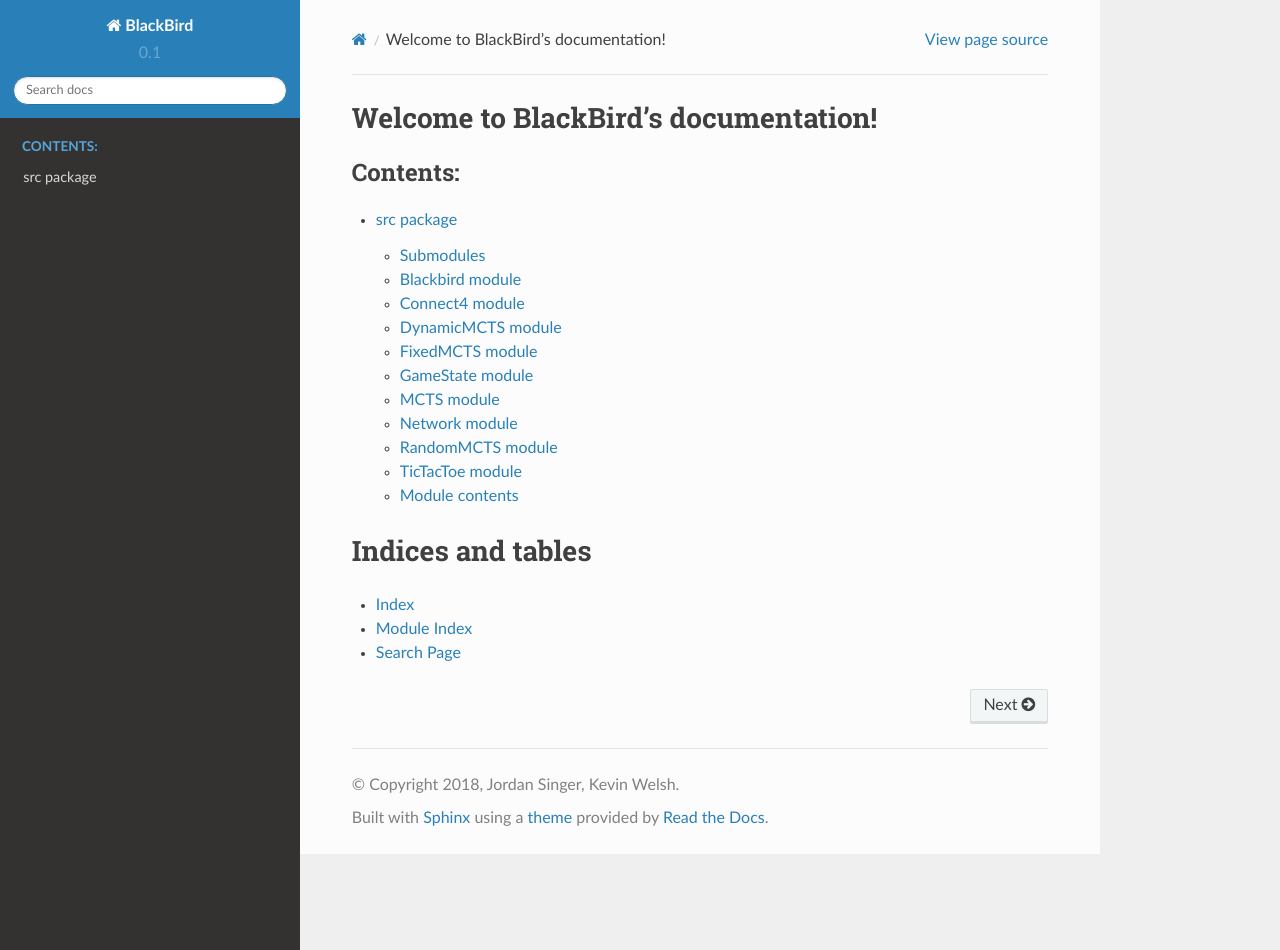
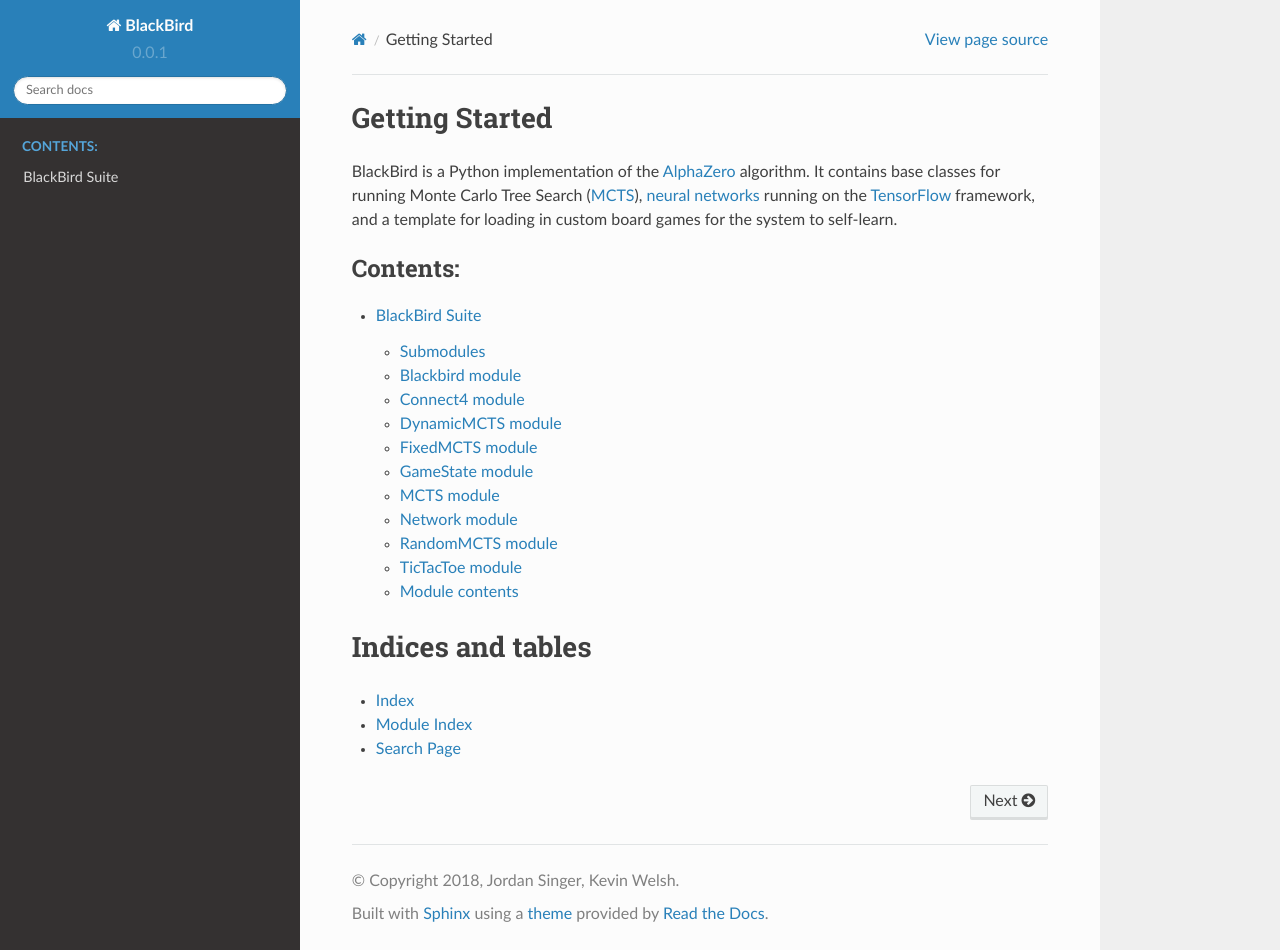
Before and after one commit to ZackAttack614/BlackBird, a Sphinx documentation site: the page built from docs/index.rst, in a window 1280 px wide and 950 px high. Built offline with Sphinx 7.4.7 and the Read the Docs theme 2.0.0, drawn with Linux system fonts in a browser that asks for light colours.

Commit message:
Update documentation

```diff
--- a/docs/conf.py
+++ b/docs/conf.py
@@ -24,7 +24,7 @@ copyright = '2018, Jordan Singer, Kevin Welsh'
 author = 'Jordan Singer, Kevin Welsh'
 
 # The short X.Y version
-version = '0.1'
+version = '0.0.1'
 # The full version, including alpha/beta/rc tags
 release = 'July 2018'
 
--- a/docs/index.rst
+++ b/docs/index.rst
@@ -1,10 +1,13 @@
-.. BlackBird documentation master file, created by
-   sphinx-quickstart on Sat Jun 30 20:30:36 2018.
-   You can adapt this file completely to your liking, but it should at least
-   contain the root `toctree` directive.
+Getting Started
+=====================================
 
-Welcome to BlackBird's documentation!
-=====================================
+BlackBird is a Python implementation of the `AlphaZero
+<https://arxiv.org/abs/1712.01815>`_ algorithm. It contains base classes for
+running Monte Carlo Tree Search (`MCTS <source/src.html#module-MCTS>`_), `neural
+networks <source/src.html#module-Network>`_ running on the `TensorFlow
+<https://www.tensorflow.org/>`_ framework, and a template for loading in custom
+board games for the system to self-learn.
+
 
 .. toctree::
    :maxdepth: 2
--- a/docs/source/src.rst
+++ b/docs/source/src.rst
@@ -1,4 +1,4 @@
-src package
+BlackBird Suite
 ===========
 
 Submodules
```
